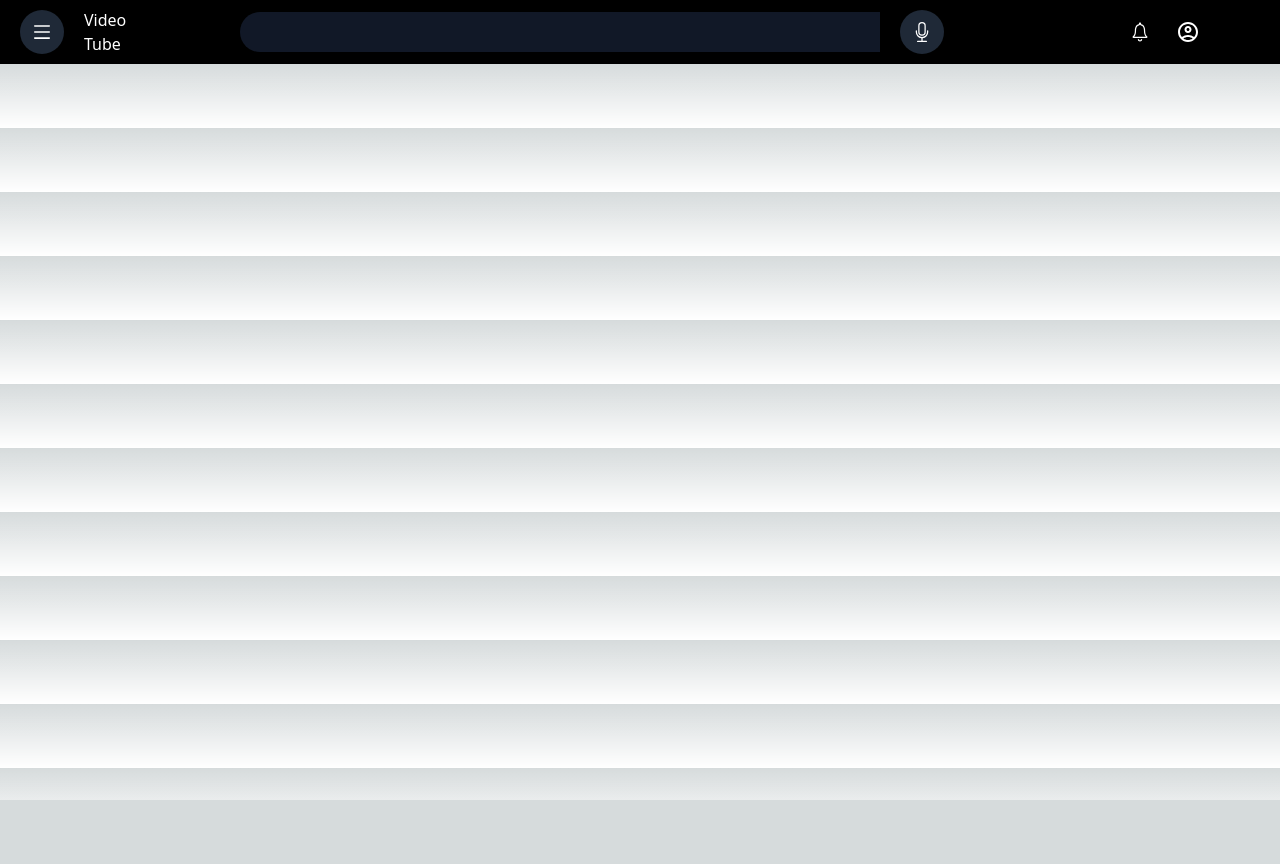
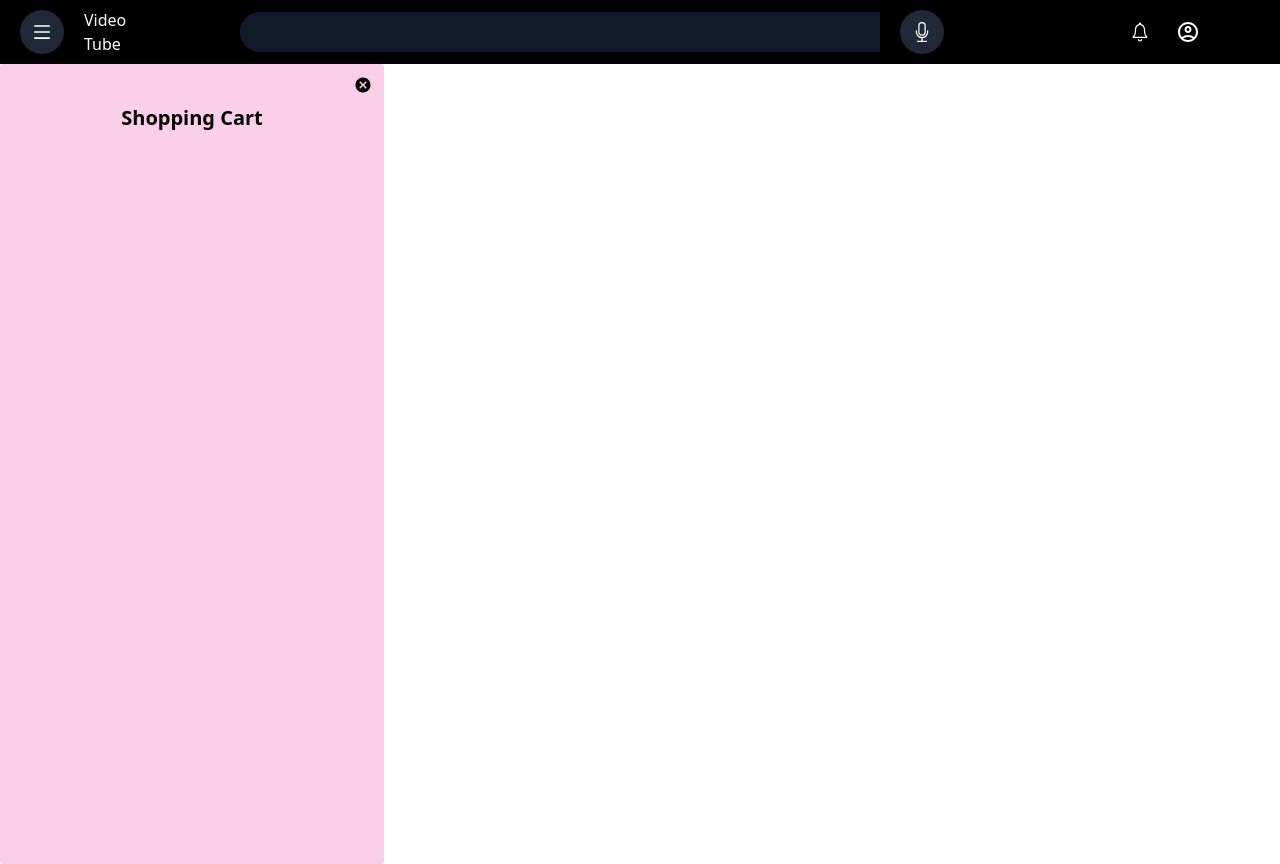
Before and after one commit to Syed-Shayan-01/YoutubeClone, a Next.js app: page / in a window 1280 px wide. Before the commit the page ends 800 px from the top, so only its background shows below. Built offline with nearby package versions, Linux system fonts and the light colour scheme; some icons are missing.

Commit message:
new commit

```diff
--- a/src/components/navbar/Navbar.js
+++ b/src/components/navbar/Navbar.js
@@ -1,17 +1,28 @@
-
-import React from "react";
+import React, { useRef } from "react";
 import { AiOutlineMenu } from "react-icons/ai";
 import { BsMic } from "react-icons/bs";
 import { PiCameraPlusBold } from "react-icons/pi";
 import { IoIosNotificationsOutline } from "react-icons/io";
-import { MdOutlineAccountCircle } from "react-icons/md";
+import { MdCancel, MdOutlineAccountCircle } from "react-icons/md";
 const Navbar = () => {
+  const ref = useRef();
+  const crtControl = () => {
+    if (ref.current.classList.contains("translate-x-0")) {
+      ref.current.classList.remove("translate-x-0");
+      ref.current.classList.add("hidden");
+    } else if (!ref.current.classList.contains("translate-x-0")) {
+      ref.current.classList.remove("hidden");
+      ref.current.classList.add("translate-x-0");
+    }
+  };
   return (
     <div>
       <header>
         <nav className="bg-black text-white flex items-center justify-evenly py-2">
-          <span className="text-xl px-3 py-3 hover:bg-gray-700  bg-gray-800 mx-5  rounded-full">
-            {" "}
+          <span
+            onClick={crtControl}
+            className="text-xl px-3 py-3 hover:bg-gray-700  bg-gray-800 mx-5  rounded-full"
+          >
             <AiOutlineMenu />
           </span>
           <span className="mr-20">Video Tube</span>
@@ -39,6 +50,20 @@ const Navbar = () => {
             </span>
           </div>
         </nav>
+        {/* Side Bar */}
+        <div
+          ref={ref}
+          className="w-96 z-10 h-full overflow-y-auto absolute rounded left-0 top-15   bg-pink-200 transform px-7 py-10
+translate-x-0 transition-transform"
+        >
+          <h2 className="text-xl font-bold text-center">Shopping Cart</h2>
+          <span
+            onClick={crtControl}
+            className="text-lg absolute top-3 right-3 cursor-pointer"
+          >
+            <MdCancel />
+          </span>
+        </div>
       </header>
     </div>
   );
--- a/src/pages/index.js
+++ b/src/pages/index.js
@@ -1,11 +1,15 @@
 
 import { Inter } from 'next/font/google'
 import Navbar from '@/components/navbar/Navbar'
+import Sidebar from '@/components/sideBar/Sidebar'
 
 const inter = Inter({ subsets: ['latin'] })
 
 export default function Home() {
   return (
-    <Navbar />
+    <>
+      <Navbar />
+
+    </>
   )
 }
--- a/src/styles/globals.css
+++ b/src/styles/globals.css
@@ -16,7 +16,7 @@
   }
 }
 
-body {
+/* body {
   color: rgb(var(--foreground-rgb));
   background: linear-gradient(
       to bottom,
@@ -24,4 +24,9 @@ body {
       rgb(var(--background-end-rgb))
     )
     rgb(var(--background-start-rgb));
+} */
+
+body {
+overflow: hidden;
+
 }
```
Also changed, not shown: src/components/sideBar/Sidebar.js (added).
